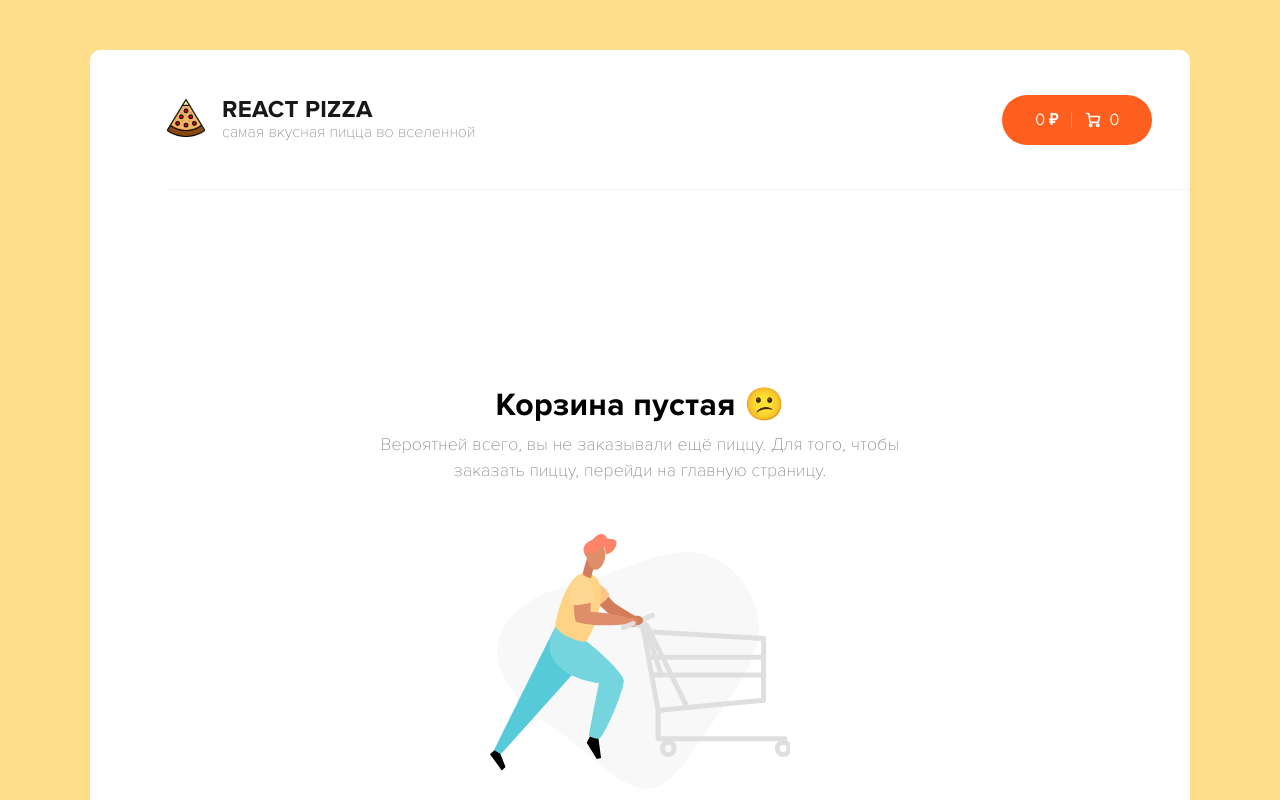
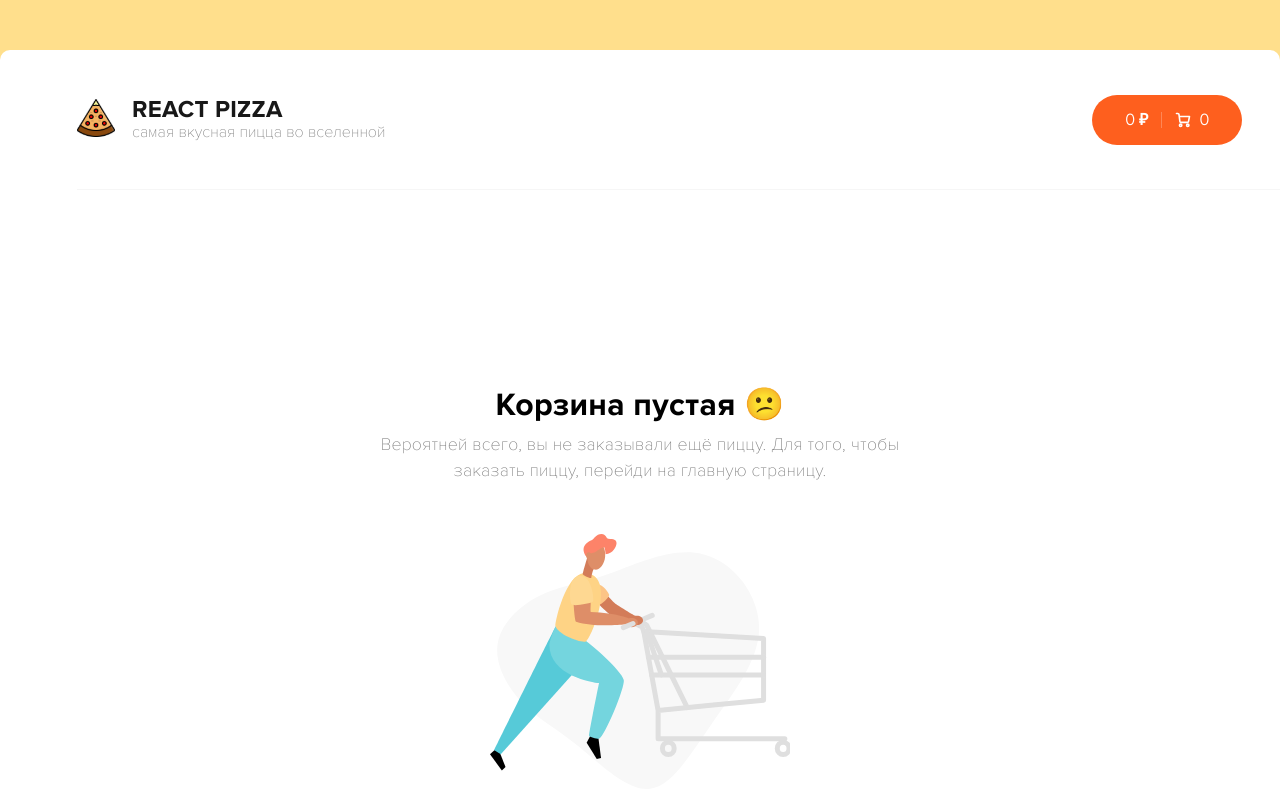
Before and after one commit to vladpro42/pizza, a React (Create React App) app: page /basket in a window 1280 px wide. Shown: the top 800 px of the page. Built offline with nearby package versions, Linux system fonts and the light colour scheme.

Commit message:
feat: add commit

```diff
--- a/src/modules/Pizza/components/PizzaCart/index.tsx
+++ b/src/modules/Pizza/components/PizzaCart/index.tsx
@@ -24,7 +24,7 @@ const PizzaCart = ({ pizza }: IPropertyPizza) => {
             uniqId: window.crypto.randomUUID(),
             id: item.id,
             imgUrl: item.imgUrl,
-            price: item.price,
+            price: pizzaPriceAcrive,
             title: item.title,
             type: item.types[activeType] === 0 ? "тонкое" : "традиционное",
             size: item.sizes[activeSize],
--- a/src/pages/BasketPage/basket.css
+++ b/src/pages/BasketPage/basket.css
@@ -2,6 +2,7 @@
     padding-top: 50px;
     background: #FFDF8C;
     padding-bottom: 130px;
+    min-height: 100vh;
 }
 
 .basket__wrapper {
--- a/src/style/App.css
+++ b/src/style/App.css
@@ -342,11 +342,6 @@ button {
   margin-left: 9px;
 }
 
-@media (min-width: 1200px) {
-  .container {
-    max-width: 1100px;
-  }
-}
 
 @media (max-width: 1200px) {
 
```
